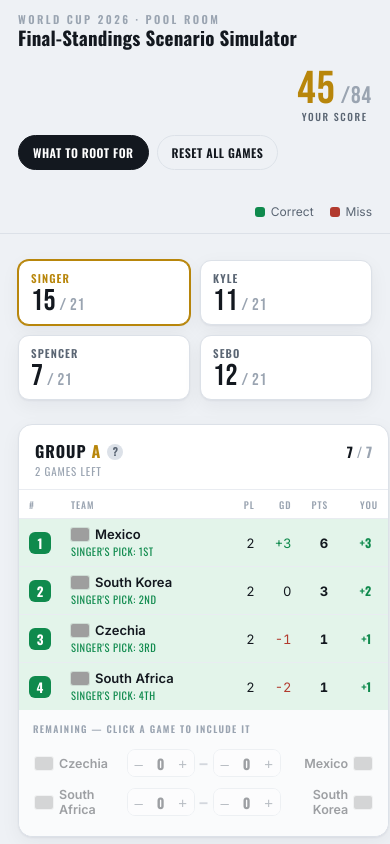
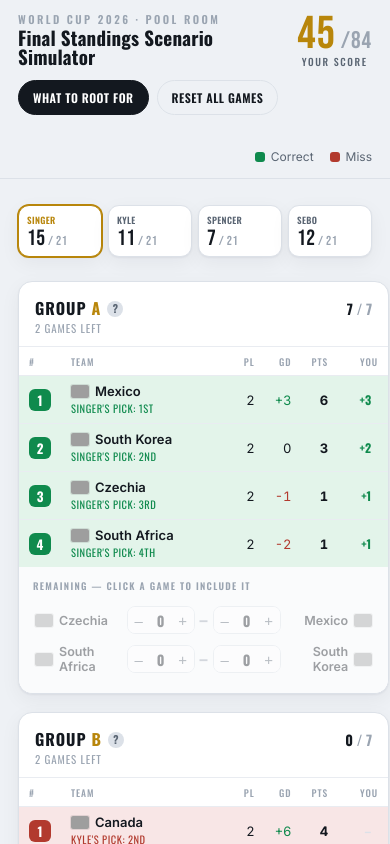
Before and after one commit to davidsebo/worldcup, a React (Vite) app: page / in a window 390 px wide. Shown: the top 844 px of the page. Built offline with nearby package versions, Linux system fonts and the light colour scheme; grey boxes are pictures that could not be loaded.

Commit message:
Mobile: 4-wide leaderboard, two-line title aligned with score

```diff
--- a/src/App.jsx
+++ b/src/App.jsx
@@ -237,7 +237,7 @@ export default function App() {
         <div className="topbar-inner">
           <div className="brand">
             <span className="eyebrow">World Cup 2026 · Pool Room</span>
-            <h1>Final-Standings Scenario Simulator</h1>
+            <h1>Final Standings Scenario Simulator</h1>
           </div>
           <div className="scorebug">
             <div className="bug total">
--- a/src/index.css
+++ b/src/index.css
@@ -214,12 +214,6 @@ body {
   color: var(--chalk);
   font-size: 17px;
 }
-@media (max-width: 640px) {
-  .leaderboard {
-    grid-template-columns: repeat(2, 1fr);
-  }
-}
-
 .grid {
   display: grid;
   grid-template-columns: repeat(auto-fill, minmax(360px, 1fr));
@@ -597,4 +591,35 @@ tr.wrong .pick-note {
   .grid {
     grid-template-columns: 1fr;
   }
+  /* keep title + total on one row, let the title wrap to two lines */
+  .topbar .topbar-inner:first-child {
+    flex-wrap: nowrap;
+    align-items: flex-end;
+    gap: 12px;
+  }
+  .topbar .topbar-inner:first-child .brand {
+    flex: 1;
+    min-width: 0;
+  }
+  .topbar .topbar-inner:first-child .scorebug {
+    flex: none;
+  }
+  /* leaderboard: four across, tighter, full-width */
+  .leaderboard {
+    grid-template-columns: repeat(4, 1fr);
+    gap: 6px;
+  }
+  .lb-card {
+    padding: 7px 8px;
+  }
+  .lb-name {
+    font-size: 9px;
+    letter-spacing: 0.04em;
+  }
+  .lb-pts {
+    font-size: 22px;
+  }
+  .lb-max {
+    font-size: 13px;
+  }
 }
```
